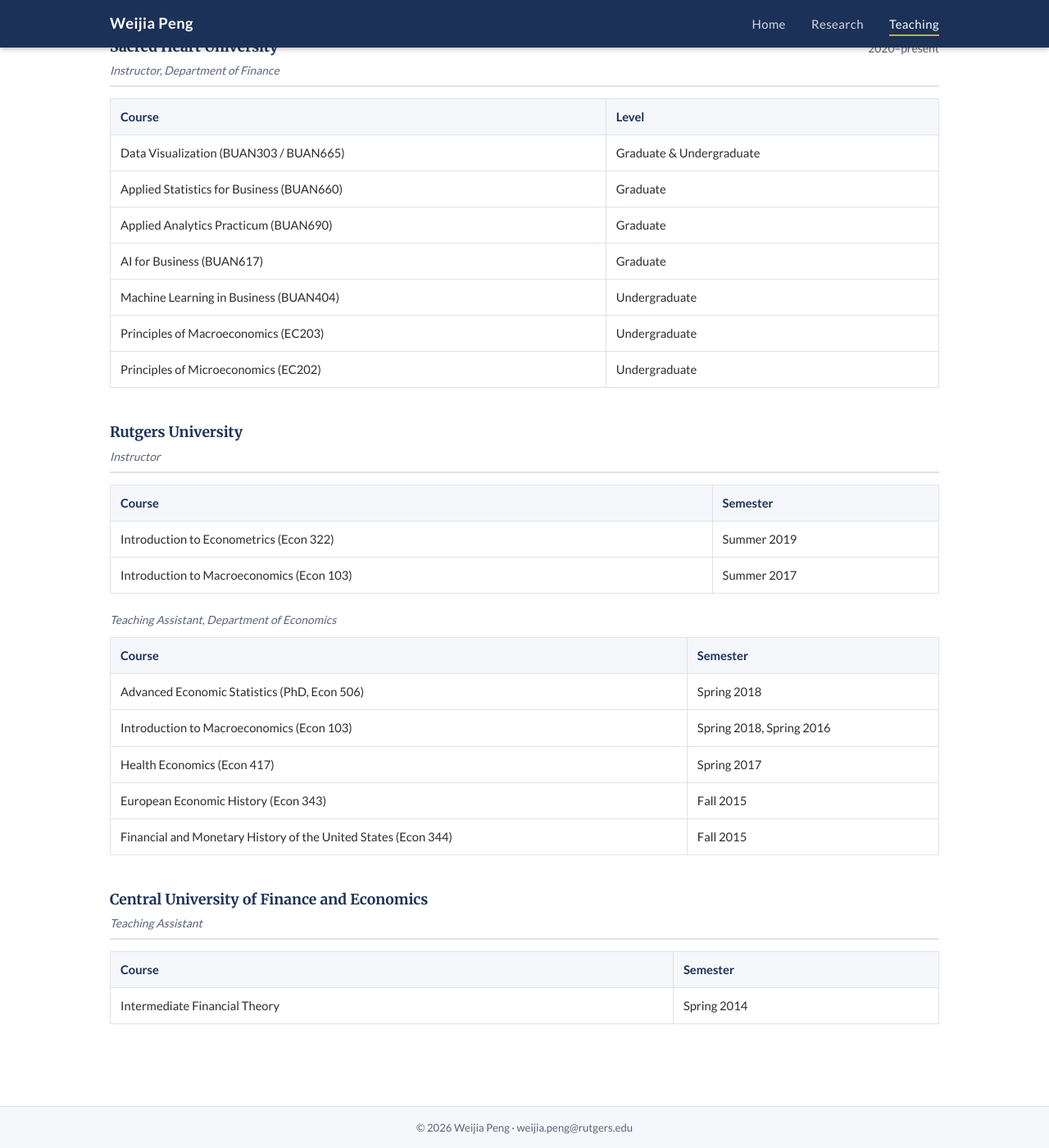
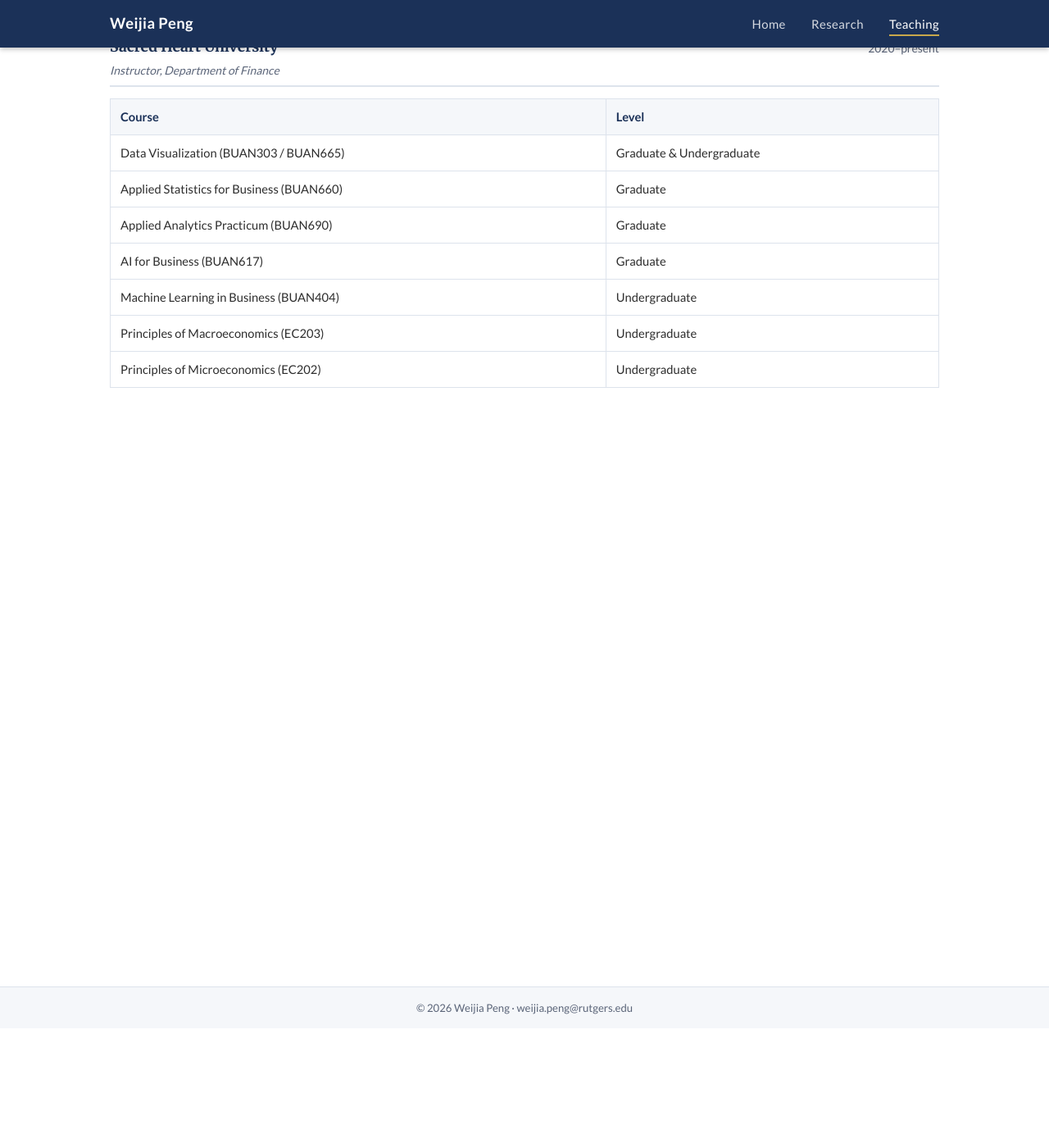
Before and after one commit to weijiap/weijiap.github.io, a Jekyll site: the page built from teaching.html, in a window 1280 px wide and 1400 px high, scrolled down 143 px. Shown: the whole window at 82% size. Built offline with Jekyll 4.4.1, drawn with Linux system fonts in a browser that asks for light colours.

Commit message:
Remove Rutgers and CUFE teaching sections
Co-Authored-By: Claude Sonnet 4.6 <noreply@anthropic.com>

```diff
--- a/teaching.html
+++ b/teaching.html
@@ -56,89 +56,5 @@ permalink: /teaching/
     </table>
   </section>
 
-  <section class="teaching-section">
-    <div class="teaching-block-header">
-      <div>
-        <h2>Rutgers University</h2>
-        <p class="teaching-role">Instructor</p>
-      </div>
-    </div>
-
-    <table class="course-table">
-      <thead>
-        <tr>
-          <th>Course</th>
-          <th>Semester</th>
-        </tr>
-      </thead>
-      <tbody>
-        <tr>
-          <td>Introduction to Econometrics (Econ 322)</td>
-          <td>Summer 2019</td>
-        </tr>
-        <tr>
-          <td>Introduction to Macroeconomics (Econ 103)</td>
-          <td>Summer 2017</td>
-        </tr>
-      </tbody>
-    </table>
-
-    <p class="teaching-role" style="margin-top: 20px; margin-bottom: 10px;">Teaching Assistant, Department of Economics</p>
-
-    <table class="course-table">
-      <thead>
-        <tr>
-          <th>Course</th>
-          <th>Semester</th>
-        </tr>
-      </thead>
-      <tbody>
-        <tr>
-          <td>Advanced Economic Statistics (PhD, Econ 506)</td>
-          <td>Spring 2018</td>
-        </tr>
-        <tr>
-          <td>Introduction to Macroeconomics (Econ 103)</td>
-          <td>Spring 2018, Spring 2016</td>
-        </tr>
-        <tr>
-          <td>Health Economics (Econ 417)</td>
-          <td>Spring 2017</td>
-        </tr>
-        <tr>
-          <td>European Economic History (Econ 343)</td>
-          <td>Fall 2015</td>
-        </tr>
-        <tr>
-          <td>Financial and Monetary History of the United States (Econ 344)</td>
-          <td>Fall 2015</td>
-        </tr>
-      </tbody>
-    </table>
-  </section>
-
-  <section class="teaching-section">
-    <div class="teaching-block-header">
-      <div>
-        <h2>Central University of Finance and Economics</h2>
-        <p class="teaching-role">Teaching Assistant</p>
-      </div>
-    </div>
-
-    <table class="course-table">
-      <thead>
-        <tr>
-          <th>Course</th>
-          <th>Semester</th>
-        </tr>
-      </thead>
-      <tbody>
-        <tr>
-          <td>Intermediate Financial Theory</td>
-          <td>Spring 2014</td>
-        </tr>
-      </tbody>
-    </table>
-  </section>
 
 </div>
```
